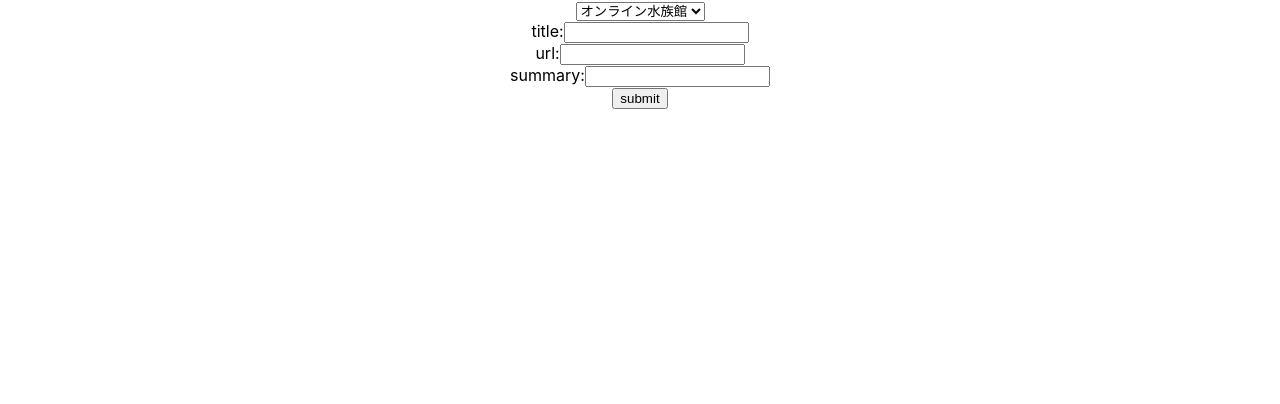
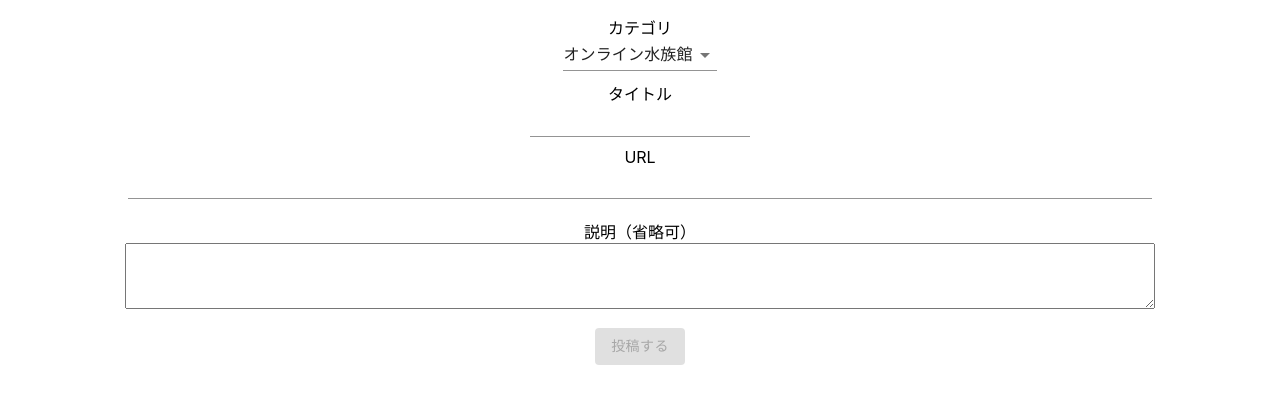
Before and after one commit to ufoo68/amusement-post-form, a React (Create React App) app: page / in a window 1280 px wide. Shown: the top 404 px of the page. Built offline with nearby package versions, Linux system fonts and the light colour scheme; no server answers; what aws-amplify would draw is missing.

Commit message:
Fix design

```diff
--- a/package.json
+++ b/package.json
@@ -4,6 +4,7 @@
   "private": true,
   "dependencies": {
     "@availity/hooks": "^1.6.23",
+    "@material-ui/core": "^4.9.12",
     "@testing-library/jest-dom": "^4.2.4",
     "@testing-library/react": "^9.3.2",
     "@testing-library/user-event": "^7.1.2",
--- a/public/index.html
+++ b/public/index.html
@@ -24,7 +24,7 @@
       work correctly both with client-side routing and a non-root public URL.
       Learn how to configure a non-root public URL by running `npm run build`.
     -->
-    <title>React App</title>
+    <title>投稿用フォーム</title>
   </head>
   <body>
     <noscript>You need to enable JavaScript to run this app.</noscript>
--- a/src/App.css
+++ b/src/App.css
@@ -2,37 +2,30 @@
   text-align: center;
 }
 
-.App-logo {
-  height: 40vmin;
-  pointer-events: none;
+.category {
+  margin-top: 15px;
 }
 
-@media (prefers-reduced-motion: no-preference) {
-  .App-logo {
-    animation: App-logo-spin infinite 20s linear;
-  }
+.title {
+  margin-top: 10px;
 }
 
-.App-header {
-  background-color: #282c34;
-  min-height: 100vh;
-  display: flex;
-  flex-direction: column;
-  align-items: center;
-  justify-content: center;
-  font-size: calc(10px + 2vmin);
-  color: white;
+.url {
+  margin-top: 10px;
 }
 
-.App-link {
-  color: #61dafb;
+.urlInput {
+  width: 80vw;
 }
 
-@keyframes App-logo-spin {
-  from {
-    transform: rotate(0deg);
-  }
-  to {
-    transform: rotate(360deg);
-  }
+.description {
+  margin-top: 20px;
 }
+
+.textArea {
+  width: 80vw;
+}
+
+.button {
+  margin-top: 15px;
+}
--- a/src/App.js
+++ b/src/App.js
@@ -1,6 +1,7 @@
-import React, { useState } from 'react';
-import './App.css';
-import { API, graphqlOperation } from "aws-amplify";
+import React, { useState } from 'react'
+import './App.css'
+import { API, graphqlOperation } from 'aws-amplify'
+import { Button, Input, TextareaAutosize, Select, MenuItem } from '@material-ui/core'
 import { addAquarium, addOnsen, addShrime } from './graphql/mutations'
 
 const App = () => {
@@ -9,11 +10,13 @@ const App = () => {
   const [url, setUrl] = useState('')
   const [summary, setSummary] = useState('')
   const [category, setCategory] = useState('aquarium')
+  const [writedTitle, setWritedTitle] = useState(false)
+  const [writedUrl, setWritedUrl] = useState(false)
 
   const amusement = {
     title,
     url,
-    summary,
+    summary: summary || null,
   }
 
   const post = async () => {
@@ -34,30 +37,41 @@ const App = () => {
 
   return (
     <div className="App">
-      <div className="select">
-        <select value={category} onChange={(e) => setCategory(e.target.value)} >
-          <option value={'aquarium'}>オンライン水族館</option>
-          <option value={'shrime'}>オンライン神社</option>
-          <option value={'onsen'}>オンライン温泉</option>
-        </select>
+      <div className="category">
+        <div>カテゴリ</div>
+        <div>
+          <Select value={category} onChange={(e) => setCategory(e.target.value)} >
+            <MenuItem value={'aquarium'}>オンライン水族館</MenuItem>
+            <MenuItem value={'shrime'}>オンライン神社</MenuItem>
+            <MenuItem value={'onsen'}>オンライン温泉</MenuItem>
+          </Select>
+        </div>
       </div>
-      <div className="input">
-        title:
-        <input value={title} onChange={(e) => setTitle(e.target.value)} />
+      <div className="title">
+        <div>タイトル</div>
+        <Input value={title} onChange={(e) => {
+          setTitle(e.target.value)
+          setWritedTitle(!!e.target.value)
+        }} />
       </div>
-      <div>
-        url:
-        <input value={url} onChange={(e) => setUrl(e.target.value)} />
+      <div className="url">
+        <div>URL</div>
+        <Input value={url} className="urlInput" onChange={(e) => {
+          setUrl(e.target.value)
+          setWritedUrl(!!e.target.value)
+        }} />
       </div>
-      <div>
-        summary:
-        <input value={summary} onChange={(e) => setSummary(e.target.value)} />
+      <div className="description">
+        <div>説明（省略可）</div>
+        <TextareaAutosize rowsMin={4} value={summary} onChange={(e) => setSummary(e.target.value)} className="textArea" />
       </div>
       <div className="button">
-        <button onClick={post} >submit</button>
+        <Button variant="contained" color="primary" onClick={post} disabled={!(writedUrl && writedTitle)}>
+          投稿する
+        </Button>
       </div>
     </div>
-  );
+  )
 }
 
-export default App;
+export default App
```
Also changed, not shown: 1 other file (tests, documents, lock files or other folders).
